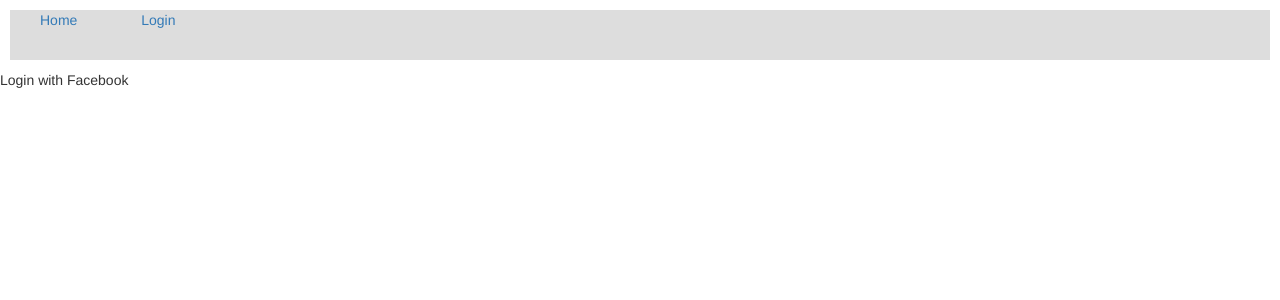
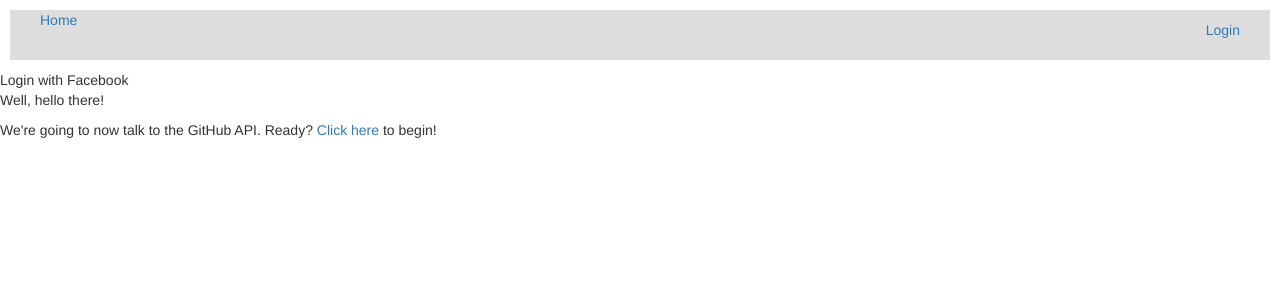
Before and after one commit to dkarris/FSND6-Item-Catalog-PSQL-APACHE2, a Flask app: page /login in a window 1280 px wide. Shown: the top 300 px of the page. Run offline with Flask 2, Linux system fonts and the light colour scheme; some libraries are stand-ins or nearby versions.

Commit message:
added GitHub OAUTH

```diff
--- a/client_secret.json
+++ b/client_secret.json
@@ -1 +1 @@
-{"web":{"client_id":"387508415162-4jpblheno3sevlnieefn1j3thb8ltj5q.apps.googleusercontent.com","project_id":"udacity-fsnd-project-4","auth_uri":"https://accounts.google.com/o/oauth2/auth","token_uri":"https://accounts.google.com/o/oauth2/token","auth_provider_x509_cert_url":"https://www.googleapis.com/oauth2/v1/certs","client_secret":"mZfH1PQiBBPVfjgDUSfzvcGQ","redirect_uris":["http://localhost:5000/login","http://localhost:5000/gconnect"],"javascript_origins":["http://localhost:5000"]}}
+{"web":{"git_hub_secret_key":"f6ca28f8cd23e35e46cea13f08f28beb9f9b3c03","client_id":"387508415162-4jpblheno3sevlnieefn1j3thb8ltj5q.apps.googleusercontent.com","project_id":"udacity-fsnd-project-4","auth_uri":"https://accounts.google.com/o/oauth2/auth","token_uri":"https://accounts.google.com/o/oauth2/token","auth_provider_x509_cert_url":"https://www.googleapis.com/oauth2/v1/certs","client_secret":"mZfH1PQiBBPVfjgDUSfzvcGQ","redirect_uris":["http://localhost:5000/login","http://localhost:5000/gconnect"],"javascript_origins":["http://localhost:5000"]}}
--- a/main.py
+++ b/main.py
@@ -23,15 +23,15 @@ import random, string
 
 
 app = Flask(__name__)
-app_client_id = json.loads(open('client_secret.json').read())['web']['client_id']
-
+google_app_client_id = json.loads(open('client_secret.json').read())['web']['client_id']
+github_secret_id = json.loads(open('client_secret.json').read())['web']['git_hub_secret_key']
 
 
 @app.route('/loadmfr')
 def loadmfr():
     '''
     Displays form showing current manufacturers records and asking user to select another page
-    to load from VPIC API or proceed with the current set
+    to load from NHTSA VPIC API or proceed with the current set
     '''
 
     new_records, total_records = request.args.get('new_records'), request.args.get('total_records')
@@ -135,7 +135,13 @@ def createmodel(mfr_id):
 def model_delete(model_id):
     if not model_id:
         return ('Error. No record to delete. Please go back')
+    if 'username' not in login_session:
+        flash('Please login to be able to delete content')
+        return redirect(url_for('mainpage'))
     model_delete_record = sql_session.query(Model).filter(Model.id == model_id).one()
+    if model_delete_record.user_id != login_session['user_id']:
+        flash("You are not the original creator! You don't have permission to delete the record")
+        return redirect(url_for('mainpage'))
     mfr = model_delete_record.mfr.id
     sql_session.delete(model_delete_record)
     sql_session.commit()
@@ -147,7 +153,13 @@ def model_delete(model_id):
 def model_edit(model_id):
     if not model_id:
         return ('Error. No record to edit. Please go back')
+    if 'username' not in login_session:
+        flash('Please login to be able to edit content')
+        return redirect(url_for('mainpage'))
     model_edit_record = sql_session.query(Model).filter(Model.id == model_id).one()
+    if model_edit_record.user_id != login_session['user_id']:
+        flash("You are not the original creator! You don't have permission to edit the record")
+        return redirect(url_for('mainpage'))
     if request.method == 'POST':
         try:
             record_name = request.form['model_name']
@@ -269,6 +281,10 @@ def createmfr():
 def welcome_page():
     print 'Logged as'
     print login_session.get('username')
+    print 'Your oauth provider:'
+    print login_session.get('provider')
+    print 'Your user_id is'
+    print login_session.get('user_id')
     return render_template('welcome_page.html')
 
 @app.route('/login')
@@ -278,6 +294,18 @@ def login():
                                 string.digits) for x in xrange(32))
     login_session['state'] = state
     return render_template('/loginFB.html', state=state)
+
+@app.route('/disconnect')
+def disconnect():
+    if 'provider' not in login_session:
+        return ("No logged session detected. Nothing to disconnect" +
+                "<BR> <a href='/'> Click here to go to main page </a>")
+    if login_session['provider'] == 'facebook':
+        return redirect(url_for('fbdisconnect'))
+    if login_session['provider'] == 'google':
+        return redirect(url_for('gdisconnect'))
+    if login_session['provider'] =='github':
+        return redirect(url_for('git_hubdisconnect'))
 
 @app.route('/gconnect', methods=['POST'])
 def gconnect():
@@ -315,9 +343,9 @@ def gconnect():
         return response
 
     client_file_content = loadfile('client_secret.json')[1]
-    CLIENT_ID = client_file_content['client_id']
-    print CLIENT_ID
-    if result['issued_to'] != CLIENT_ID:
+    # CLIENT_ID = client_file_content['client_id']
+    # print CLIENT_ID
+    if result['issued_to'] != google_app_client_id:
         response = make_response(
             json.dumps("Token's client ID does not match app's."), 401)
         print "Token's client ID does not match app's."
@@ -341,7 +369,7 @@ def gconnect():
     answer = requests.get(userinfo_url, params=params)
 
     data = answer.json()
-
+    print data
     login_session['username'] = data['name']
     login_session['picture'] = data['picture']
     login_session['email'] = data['email']
@@ -360,17 +388,7 @@ def gconnect():
     output += login_session['picture']
     output += ' " style = "width: 300px; height: 300px; border-radious: 150px; -webkit-border-radius: 150px;-moz-border-radius: 150px;"> '
     flash ("You are now logged in as %s" % login_session['username'])
-    return ('aaa')
-
-@app.route('/disconnect')
-def disconnect():
-    if 'provider' not in login_session:
-        return ("No logged session detected. Nothing to disconnect" +
-                "<BR> <a href='/'> Click here to go to main page </a>")
-    if login_session['provider'] == 'facebook':
-        return redirect(url_for('fbdisconnect'))
-    if login_session['provider'] == 'google':
-        return redirect(url_for('gdisconnect'))
+    return output
 
 @app.route('/gdisconnect')
 def gdisconnect():
@@ -454,9 +472,63 @@ def fbdisconnect():
         login_session.clear()
         return ('Successfully logged out of Facebook.')
     else:
-        # print 'username'
-        # print login_session.get('username')
         return ('Something went wrong: Please see error message: <BR>' + str(r.json()))
+
+@app.route('/ghconnect')
+def git_hubconnect():
+    if request.args.get('state') != login_session['state']:
+        response = make_response(json.dumps('Invalid session state when getting one time code'),401)
+        response.headers['Content-Type'] = 'application/json'
+        return response
+    session_code = request.args.get('code')
+    url = 'https://github.com/login/oauth/access_token'
+    params = {'client_id':'b4bc808d29d3c32880d7', 'code': session_code,
+                'client_secret':github_secret_id,
+                'state': login_session['state']}
+    headers = dict(Accept='application/json')
+# get auth token
+    r = requests.post(url, params=params, headers=headers).json()
+    try:
+        access_token = r['access_token']
+    except:
+        response = make_response(json.dumps('Could not exchange code for token'),401)
+        response.headers['Content-Type'] = 'application/json'
+        return response
+    scopes = r['scope'] # not need in this implementation, but useful to check for scopes
+    url_userinfo = 'https://api.github.com/user'
+# Retrieve user name, github id, email to store in login_session
+    params = dict(access_token=access_token)
+# get user info with auth token
+    data = requests.get(url_userinfo,params=params).json()
+    login_session['oauthid'] = data['id']
+    login_session['picture'] = data['avatar_url']
+    login_session['username'] = data['login']
+    login_session['access_token'] = access_token
+# get email
+    url_email = 'https://api.github.com/user/emails'
+    login_session['email'] = requests.get(url_email,params=params).json()[0]['email']
+    login_session['provider']='github'
+    # Check if user exists - provider + oauth is in db
+    user_id = getUserID('gh'+str(login_session['oauthid']))
+    if not user_id:
+        user_id = createUser(login_session)
+    login_session['user_id'] = user_id
+    return redirect('/')
+
+@app.route('/ghdisconnect')
+def git_hubdisconnect():
+    if login_session['provider'] != 'github':
+        response = make_response(json.dumps('You are not using github as OAUTH provider'),401)
+        response.headers['Content-Type'] = 'application/json'
+
+# Currently github doesn't support logout or at least that's the info found on SO
+# http://stackoverflow.com/questions/21802880/how-to-log-users-out-after-logging-in-with-github
+# Way to do it but requires storing users ids/passwords - which is not the project scope
+# http://stackoverflow.com/questions/17217750/revoking-oauth-access-token-results-in-404-not-found/17225298#17225298
+# So the only way is to clear login_session w/o calling GitHub API
+    login_session.clear()
+    flash('Successfully disconnected from GitHub')
+    return redirect('/')
 
 @app.errorhandler(404)
 def page_not_found(error):
--- a/templates/loginFB.html
+++ b/templates/loginFB.html
@@ -11,6 +11,7 @@
 <div class="fb-login-button" data-max-rows="1" data-size="medium"  data-show-faces="false" data-auto-logiout-link="true" data-scope="public_profile, email" onlogin="FBlogin()">
    Login with Facebook
 </div>
+<!-- data-scope="https://www.googleapis.com/auth/plus.login" -->
 <div  id="signInButton">
           <span class="g-signin"
             data-scope="openid email"
@@ -23,6 +24,15 @@
           </span>
 </div>
 <div id="result">
+</div>
+<div id="Github stuff">
+  <p>
+      Well, hello there!
+    </p>
+    <p>
+      We're going to now talk to the GitHub API. Ready?
+      <a href="https://github.com/login/oauth/authorize?scope=user:email&client_id=b4bc808d29d3c32880d7&state={{state}}">Click here</a> to begin!</a>
+    </p>
 </div>
 <script>
   window.fbAsyncInit = function() {
--- a/templates/main.html
+++ b/templates/main.html
@@ -59,13 +59,11 @@
           {% endfor %}
      {% endif %}
   {% endwith %}
-      {% if 'username'in session %}
-        {{session['username']}}
-        {{session['user_id']}}
+      {% if 'oauthid' in session %}
         <li class="float_right"> <a href="{{url_for('disconnect')}}">Logged as {{session['username']}}</a> </li>
         <li class="float_right li_pic"> <img style= "height:50px;"src={{session['picture']}} </li>
       {% else %}
-        <li> <a href= "/login">Login</a> </li>
+        <li class="float_right"> <a href= "/login">Login</a> </li>
       {% endif %}
     </ul>
     </div>
```
Also changed, not shown: cars.db.
